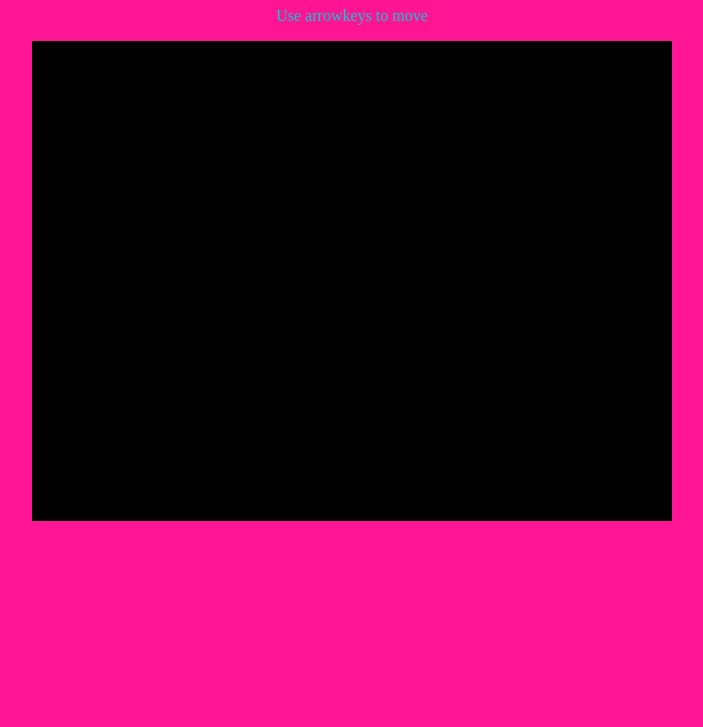
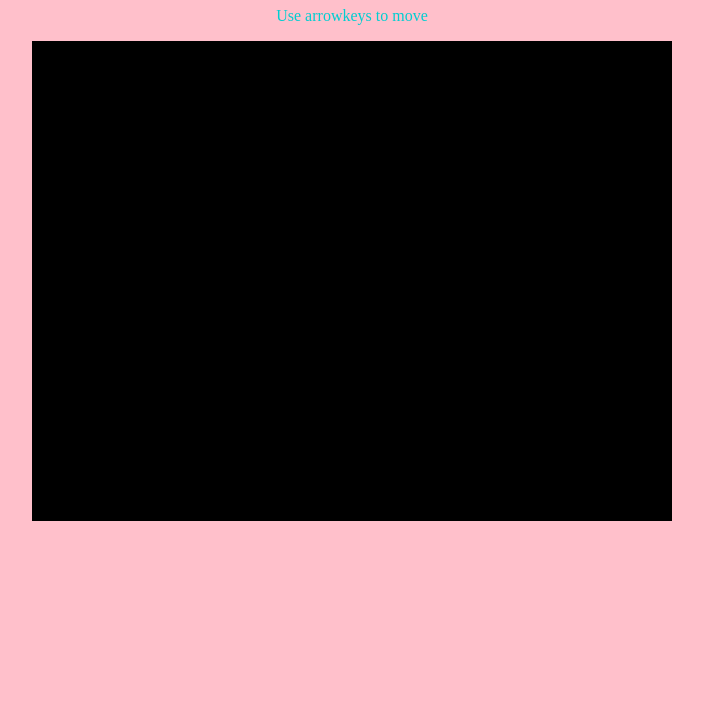
Before and after one commit to GuiGuiCote/ProjetMultimedia, a plain HTML site: page index.html in a window 1280 px wide. Shown: the part 73-800 px from the top of the page, without its empty margins (288-991 px from the left). Drawn offline with Linux system fonts and the light colour scheme.

Commit message:
test premier commit

```diff
--- a/css/tron.css
+++ b/css/tron.css
@@ -1,5 +1,5 @@
 body {
-    background-color: deeppink;
+    background-color: pink;
 }
 h1 {
     font-size: 32px;
```
